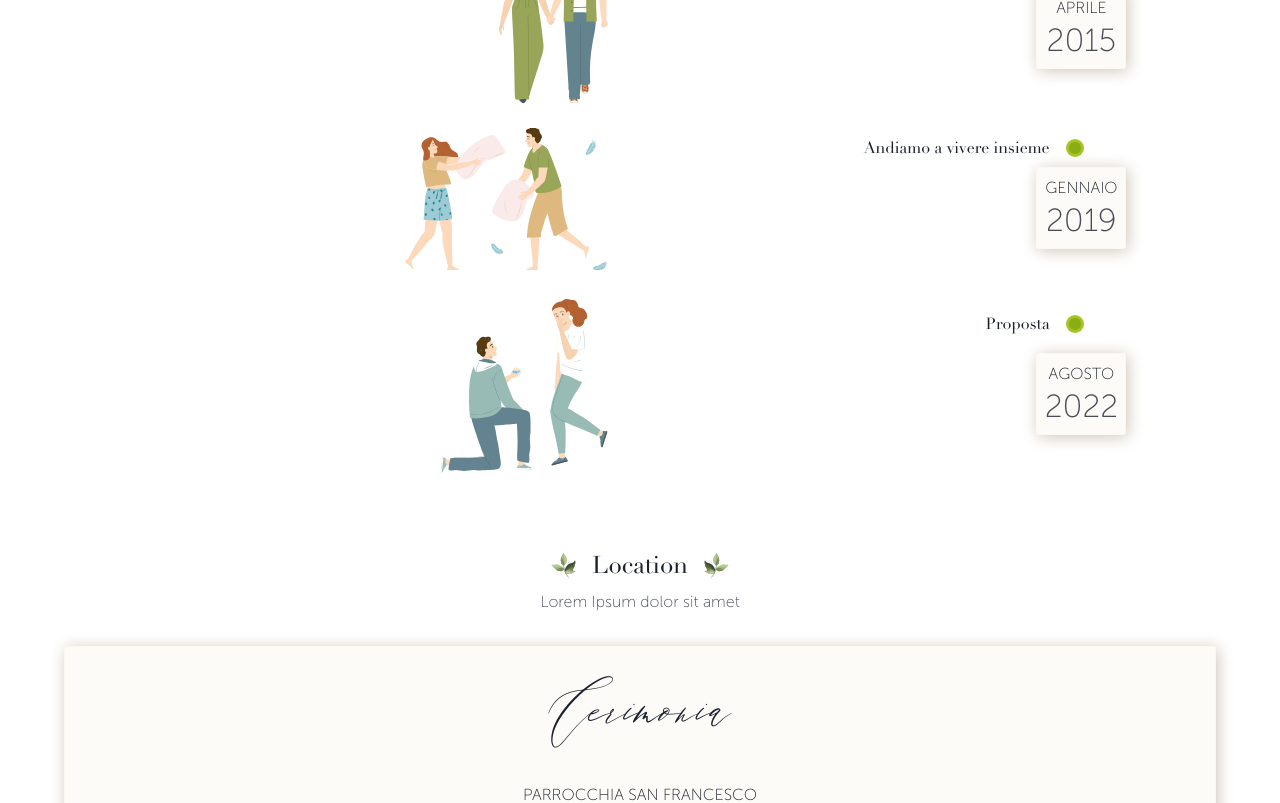
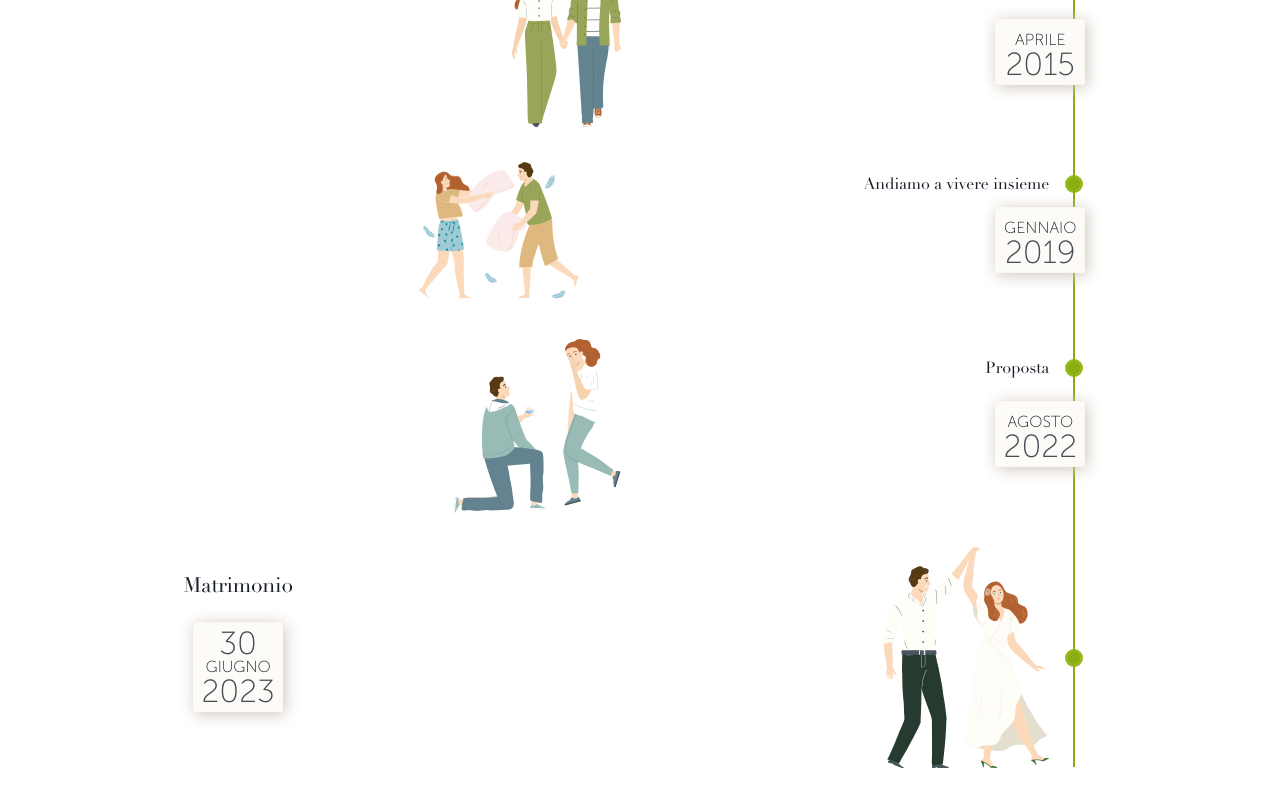
Before and after one commit to Chelsearoseeify/wedding-website, a Next.js app: page / in a window 1280 px wide. Shown: the part 1180-1983 px from the top of the page. Built offline with nearby package versions, Linux system fonts and the light colour scheme.

Commit message:
timeline fix

```diff
--- a/modules/Timeline/Timeline.component.js
+++ b/modules/Timeline/Timeline.component.js
@@ -33,12 +33,9 @@ export default function Timeline() {
 	];
 	return (
 		<>
-			<div className={styles.timeline} />
-			<Flex flexDirection={'column'} gap={2}>
+			<Flex flexDirection={'column'} gap={8} className={styles.timeline_container}>
 				{timelineElements.map((e) => (
-					<Flex gap={8} align='center'>
-						<TimelineCard title={e.title} image={e.index} date={e.date} />
-					</Flex>
+					<TimelineCard title={e.title} image={e.index} date={e.date} />
 				))}
 			</Flex>
 		</>
--- a/modules/Timeline/Timeline.module.scss
+++ b/modules/Timeline/Timeline.module.scss
@@ -1,47 +1,5 @@
 @import './../../styles/mixins.scss';
 
-$timeline-color: #67762e;
-
-.timeline {
-	&_dot {
-		border-radius: 50%;
-		background-color: $timeline-color;
-		height: 14px;
-		width: 14px;
-		position: relative;
-
-		&::before {
-			content: '';
-			height: 20px;
-			width: 20px;
-			border-radius: 50%;
-			background-color: $timeline-color;
-			opacity: 0.4;
-			position: absolute;
-			top: -3px;
-			left: -3px;
-		}
-
-		&::after {
-			content: '';
-			border-left: 2px solid $timeline-color;
-			height: 360px;
-			position: absolute;
-			top: -150px;
-			left: 6px;
-		}
-	}
+.timeline_container {
+	padding: 1rem 0.5rem 1rem 2rem;
 }
-
-.date_container {
-	width: 500px;
-}
-
-.date {
-	font-family: $fontfamily-base;
-}
-.year {
-	font-size: 2.5rem;
-	margin-top: -12px;
-	opacity: 0.8;
-}
--- a/modules/TimelineCard/TimelineCard.component.js
+++ b/modules/TimelineCard/TimelineCard.component.js
@@ -27,9 +27,26 @@ export default function TimelineCard({ title, image = 1, date }) {
 					</div>
 				</div>
 			) : (
-				<Flex direction={'row'} justifyContent={'center'}>
-					<Box className={clsx(styles.card_image, styles[`image-${image}`])} />
-				</Flex>
+				<div className={styles.wedding_container}>
+					<div className={styles.w_title}>
+						<Text className={styles.card_title}>{title}</Text>
+					</div>
+					<div className={styles.w_dot}>
+						<div className={styles.dot_symbol} />
+					</div>
+					<div className={styles.w_date}>
+						<Card className={clsx(styles.card)}>
+							<Flex direction={'column'} alignItems={'center'} className={styles.date_container}>
+								<span className={clsx(styles.year, styles.date)}>30</span>
+								<span className={clsx(styles.day_month, styles.date)}>GIUGNO</span>
+								<span className={clsx(styles.year, styles.date)}>{date.year}</span>
+							</Flex>
+						</Card>
+					</div>
+					<div className={styles.w_image}>
+						<Box alignItems={'center'} className={clsx(styles.card_image, styles[`image-${image}`])} />
+					</div>
+				</div>
 			)}
 		</>
 	);
--- a/modules/TimelineCard/TimelineCard.module.scss
+++ b/modules/TimelineCard/TimelineCard.module.scss
@@ -5,7 +5,15 @@ $timeline-color: #67762e;
 .container {
 	display: grid;
 	grid-template-areas: 'image title dot' 'image date date';
-	grid-template-columns: 50% 35% 5%;
+	grid-template-columns: 50% 35% 20px;
+	width: 95%;
+	column-gap: 1rem;
+}
+
+.wedding_container {
+	display: grid;
+	grid-template-areas: 'w_title w_image w_dot' 'w_date w_image w_dot';
+	grid-template-columns: 35% 50% 20px;
 	width: 95%;
 	column-gap: 1rem;
 	margin-bottom: 1rem;
@@ -30,6 +38,7 @@ $timeline-color: #67762e;
 	grid-area: dot;
 	display: flex;
 	align-items: center;
+	position: relative;
 }
 
 .date {
@@ -39,12 +48,57 @@ $timeline-color: #67762e;
 	align-items: flex-start;
 }
 
+.w_image {
+	grid-area: w_image;
+	display: flex;
+	align-items: center;
+	justify-content: end;
+}
+
+.w_title {
+	grid-area: w_title;
+	text-align: end;
+	display: flex;
+	justify-content: center;
+	align-items: center;
+
+	& > .card_title {
+		font-size: 1.3rem;
+	}
+}
+
+.w_dot {
+	grid-area: w_dot;
+	display: flex;
+	align-items: center;
+	position: relative;
+}
+
+.w_date {
+	grid-area: w_date;
+	display: flex;
+	justify-content: center;
+	align-items: flex-start;
+}
+
 .dot_symbol {
 	background-color: #8bac12;
-	border: 3px solid #accf2eb8;
+	border: 3px solid #accf2e5c;
 	height: 18px;
 	width: 18px;
 	border-radius: 50%;
+	z-index: 2;
+
+	&::after {
+		content: '';
+		background-color: #8bac12;
+		position: absolute;
+		height: 220px;
+		width: 2px;
+		top: 0;
+		right: 10px;
+		z-index: 1;
+	}
 }
 
 .card {
@@ -110,9 +164,6 @@ $timeline-color: #67762e;
 	line-height: 18px;
 }
 
-.card_image {
-}
-
 .image {
 	background-size: contain;
 	background-repeat: no-repeat;
@@ -145,11 +196,14 @@ $timeline-color: #67762e;
 	&-5 {
 		@extend .image;
 		background-image: url('./../images/people/5.svg');
+		width: 168px;
+		height: 222.08px;
 	}
 }
 
 .date {
 	font-family: $fontfamily-base;
+	line-height: 24px;
 }
 
 .date_month {
@@ -157,6 +211,5 @@ $timeline-color: #67762e;
 }
 .year {
 	font-size: 2rem;
-	line-height: 40px;
 	opacity: 0.8;
 }
```
Also changed, not shown: modules/images/people/3.svg.
